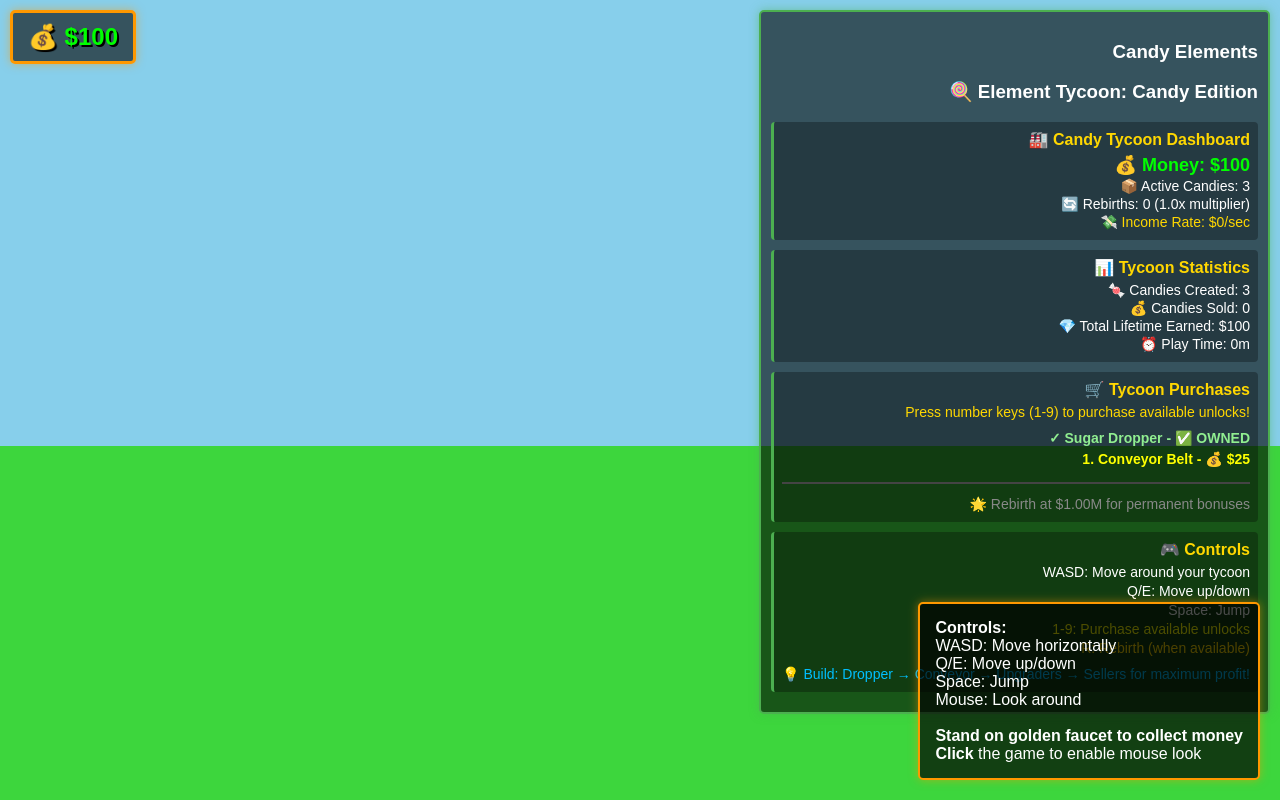
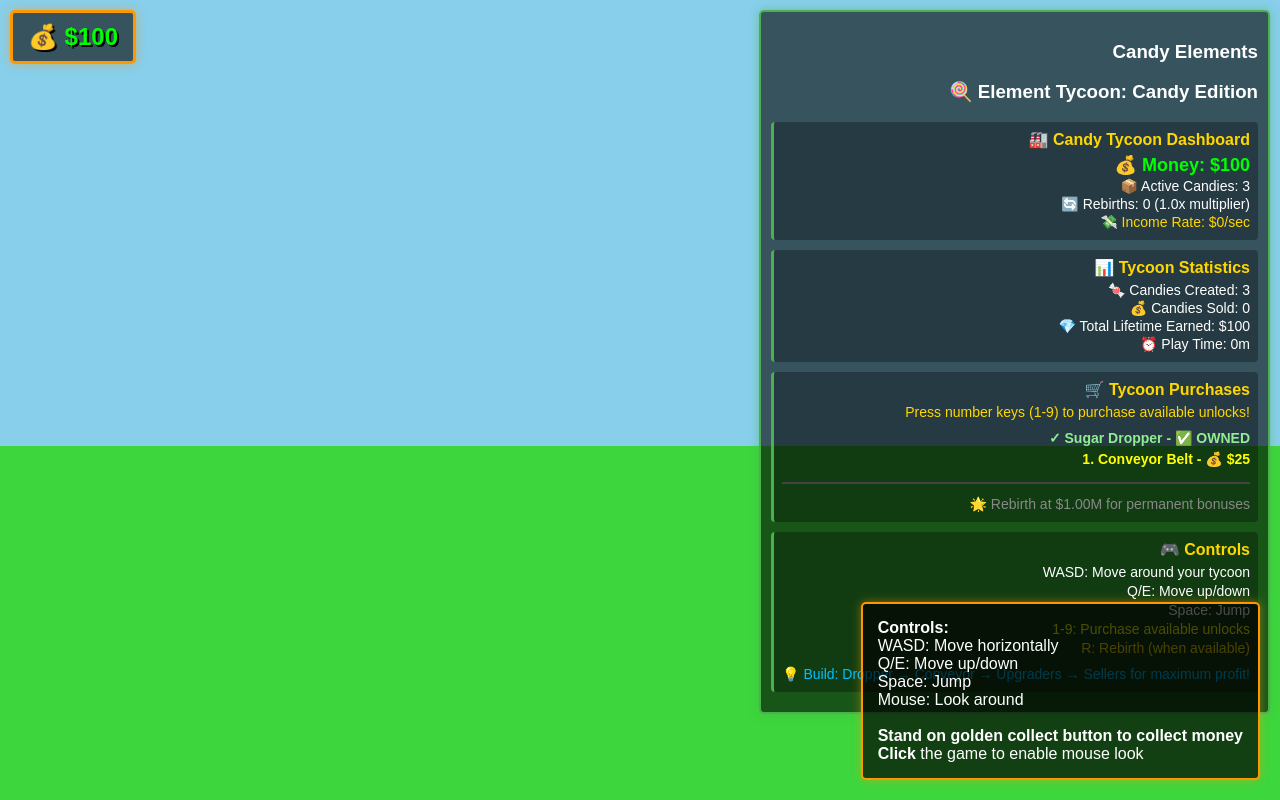
Before and after one commit to DJKDJKM/ellascandyfactory, a website built with Vite: page index.html in a window 1280 px wide. Built offline with nearby package versions, Linux system fonts and the light colour scheme.

Commit message:
Change 'golden faucet' to 'golden collect button' in instructions

```diff
--- a/index.html
+++ b/index.html
@@ -23,7 +23,7 @@
     Space: Jump<br>
     Mouse: Look around<br>
     <br>
-    <strong>Stand on golden faucet to collect money</strong><br>
+    <strong>Stand on golden collect button to collect money</strong><br>
     <strong>Click</strong> the game to enable mouse look
   </div>
   <div id="floor-notification"></div>
```
